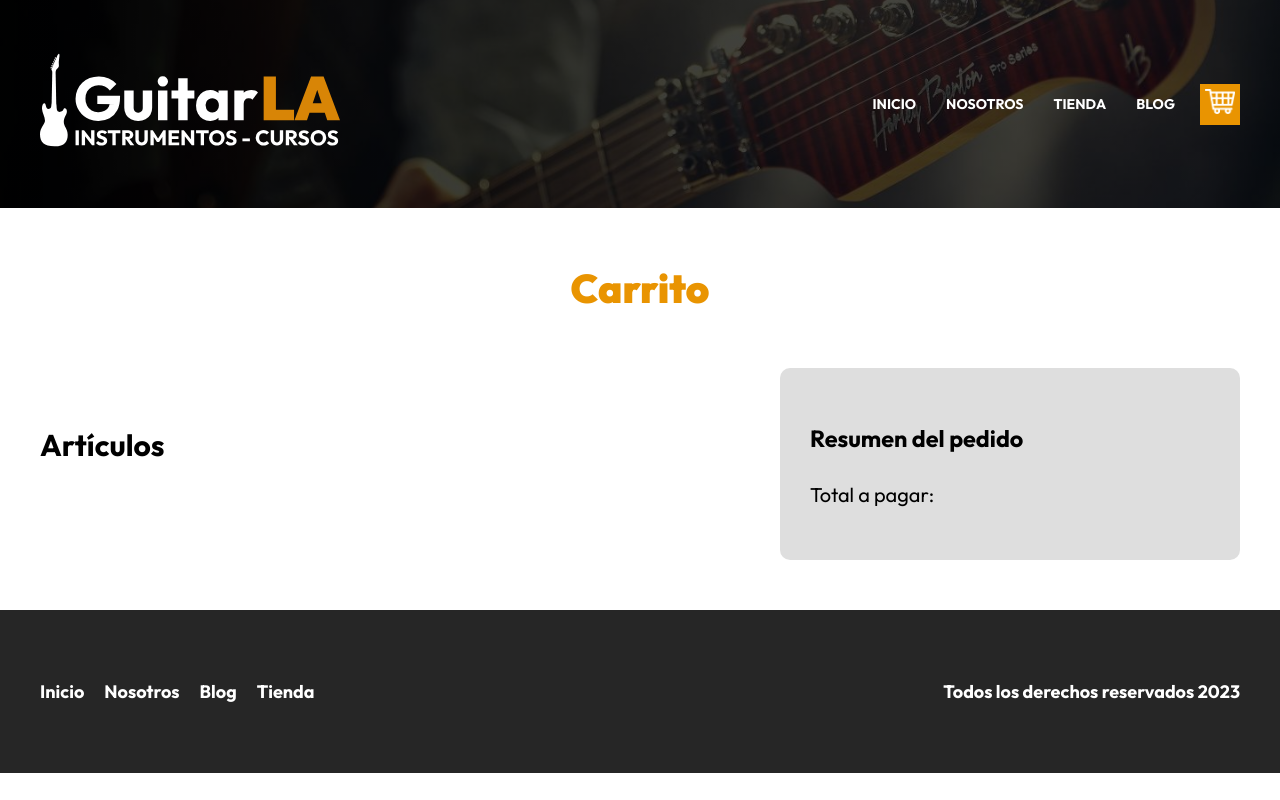
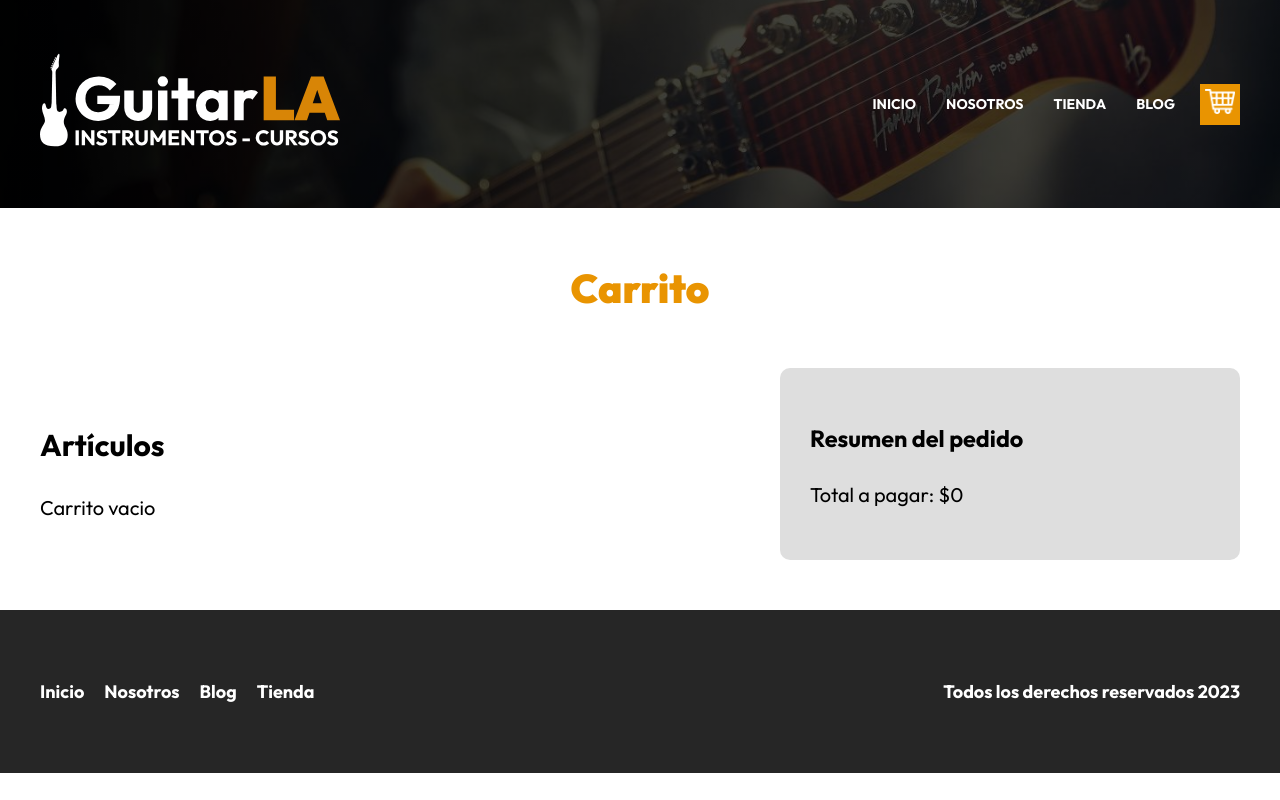
Before and after one commit to avsebastian/guitar-store, a Next.js app: page /carrito in a window 1280 px wide. Built offline with nearby package versions, Linux system fonts and the light colour scheme.

Commit message:
Carrito > calcular total de compra y eliminar producto

```diff
--- a/pages/carrito.js
+++ b/pages/carrito.js
@@ -1,9 +1,19 @@
+import { useState, useEffect } from 'react'
 import Image from 'next/image'
 import Layout from '../components/Layout'
 import styles from '../styles/carrito.module.css'
 
 
-const Carrito = ({carrito, actualizarCantidad}) => {
+const Carrito = ({ carrito, actualizarCantidad, eliminarProducto }) => {
+
+  const [total, setTotal] = useState(0);
+
+  useEffect(()=> {
+    const calculoTotal = carrito.reduce((total, producto)=> total + (producto.cantidad * producto.precio), 0);
+    setTotal(calculoTotal);
+  },[carrito])
+
+
   return (
     <Layout title={'Carrito de compras'}
             description="Carrito de compras, Guitar-Store, tienda de música">
@@ -13,9 +23,7 @@
             <div className={styles.contenido}>
               <div className={styles.carrito}>
                 <h2>Artículos</h2>
-              </div>
-
-              {carrito.lenght === 0
+                {carrito.length === 0
                   ? 'Carrito vacio'
                   : carrito.map(producto=> (
                     <div key={producto.id}
@@ -37,17 +45,21 @@
                                   <option value="4">4</option>
                                   <option value="5">5</option>
                               </select>
-
                             </div>
                             <p className={styles.precio}>$<span>{producto.precio}</span></p>
                             <p className={styles.subtotal}>Subtotal: $<span>{producto.cantidad * producto.precio }</span></p>
                           </div>
+                          <button className={styles.eliminar}
+                                  type='button'
+                                  onClick={()=> eliminarProducto(producto.id)}>
+                            X
+                          </button>
                     </div>
                 ))}
-
+              </div>
               <aside className={styles.resumen}>
               <h3>Resumen del pedido</h3>
-              <p>Total a pagar:</p>
+              <p>Total a pagar: ${total}</p>
             </aside>
 
           </div>
--- a/styles/carrito.module.css
+++ b/styles/carrito.module.css
@@ -21,6 +21,7 @@
     align-items: center;
     padding: 3rem 0;
     border-bottom: 1px solid #cfcfcf;
+    position: relative;
 
 
 }
@@ -57,6 +58,10 @@
     background-color: var(--gris-claro);
     padding: 3rem;
     border-radius: 10px;
+    position: sticky;
+    top: 3rem;
+
+
 }
 
 .select {
@@ -68,3 +73,15 @@
     width: 100%;
     margin-bottom: 2rem;
 }
+
+.eliminar {
+    all: unset;
+    position: absolute;
+    top: 3rem;
+    right: 1rem;
+    font-weight: 900;
+}
+
+.eliminar:hover {
+    cursor: pointer;
+}
```
Lines whose indentation alone changed are shown as unchanged.
